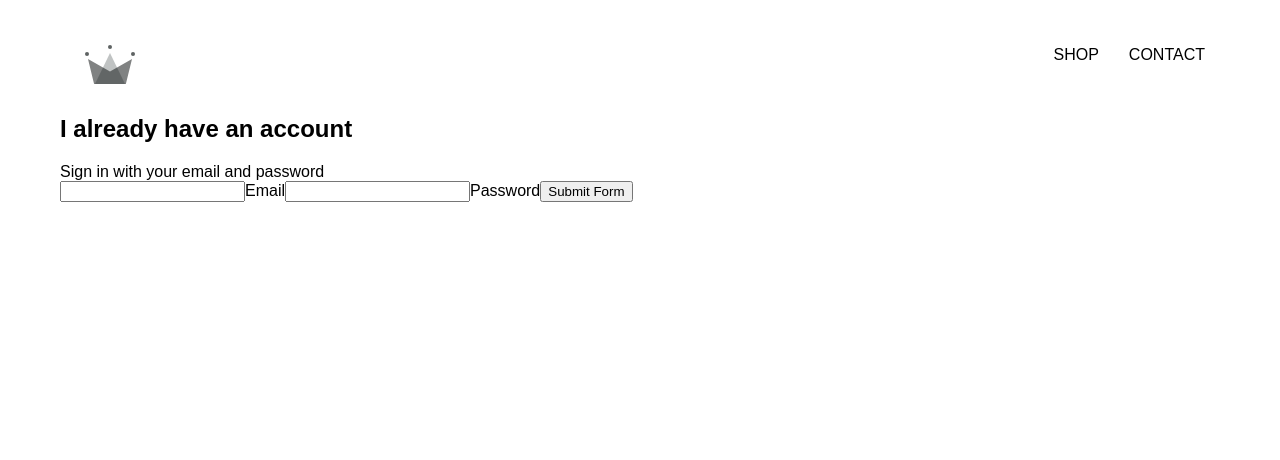
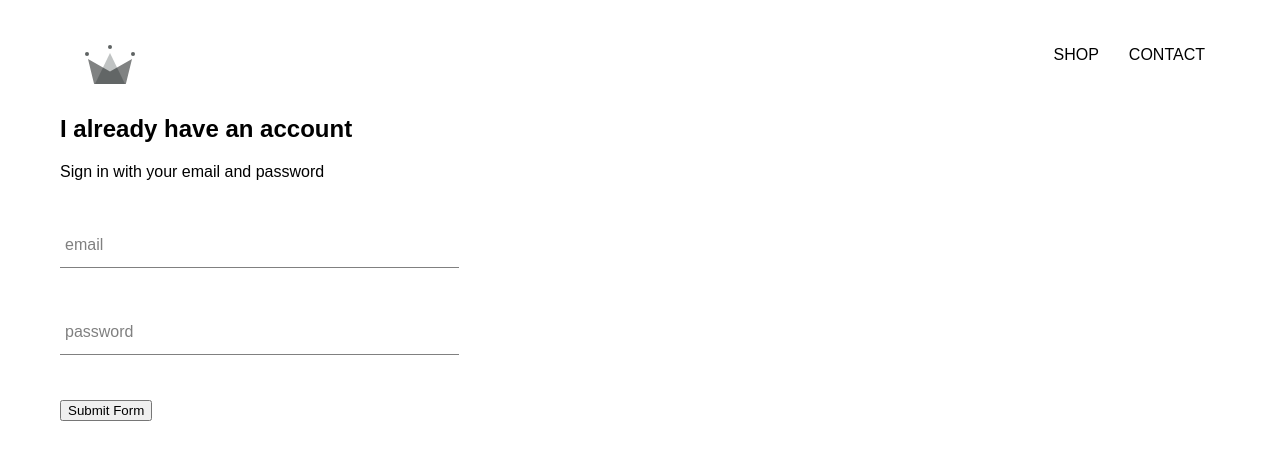
Before and after one commit to AndrewRoy3535/Shop-app, a React (Create React App) app: page /signin in a window 1280 px wide. Shown: the top 460 px of the page. Built offline with nearby package versions, Linux system fonts and the light colour scheme; a web font is replaced by a local one.

Commit message:
signin done

```diff
--- /dev/null
+++ b/src/components/formInput/formInput.jsx
@@ -0,0 +1,21 @@
+import React from "react";
+
+import "./formInput.scss";
+
+function formInput({ handleChange, label, ...otherPorps }) {
+  return (
+    <div className='group'>
+      <input className='form-input' onChange={handleChange} {...otherPorps} />
+      {label ? (
+        <label
+          className={`${
+            otherPorps.value.length ? "shrink" : " "
+          } form-input-label`}>
+          {label}
+        </label>
+      ) : null}
+    </div>
+  );
+}
+
+export default formInput;
--- /dev/null
+++ b/src/components/formInput/formInput.scss
@@ -0,0 +1,54 @@
+$sub-color: grey;
+$main-color: black;
+
+@mixin shrinkLabel {
+  top: -14px;
+  font-size: 12px;
+  color: $main-color;
+}
+
+.group {
+  position: relative;
+  margin: 45px 0;
+
+  .form-input {
+    background: none;
+    background-color: white;
+    color: $sub-color;
+    font-size: 18px;
+    padding: 10px 10px 10px 5px;
+    display: block;
+    width: 100%;
+    border: none;
+    border-radius: 0;
+    border-bottom: 1px solid $sub-color;
+    margin: 25px 0;
+
+    &:focus {
+      outline: none;
+    }
+
+    &:focus ~ .form-input-label {
+      @include shrinkLabel();
+    }
+  }
+
+  input[type="password"] {
+    letter-spacing: 0.3em;
+  }
+
+  .form-input-label {
+    color: $sub-color;
+    font-size: 16px;
+    font-weight: normal;
+    position: absolute;
+    pointer-events: none;
+    left: 5px;
+    top: 10px;
+    transition: 300ms ease all;
+
+    &.shrink {
+      @include shrinkLabel();
+    }
+  }
+}
--- a/src/components/signIn/signIn.jsx
+++ b/src/components/signIn/signIn.jsx
@@ -1,4 +1,7 @@
 import React, { Component } from "react";
+import FormInput from "../formInput/formInput";
+
+import "./signIn.scss";
 
 export class signIn extends Component {
   constructor(props) {
@@ -29,23 +32,23 @@
         <span>Sign in with your email and password</span>
 
         <form onSubmit={this.handleSubmit}>
-          <input
+          <FormInput
             type='email'
             name='email'
-            onChange={this.handleChange}
+            handleChange={this.handleChange}
             value={this.state.email}
             required
+            label='email'
           />
-          <label>Email</label>
 
-          <input
+          <FormInput
             type='password'
             name='password'
-            onChange={this.handleChange}
+            handleChange={this.handleChange}
             value={this.state.password}
             required
+            label='password'
           />
-          <label>Password</label>
 
           <input type='submit' value='Submit Form' />
         </form>
--- a/src/components/signIn/signIn.scss
+++ b/src/components/signIn/signIn.scss
@@ -0,0 +1,3 @@
+.sign-in {
+  width: 30vw;
+}
```
Also changed, not shown: 1 other file (tests, documents, lock files or other folders).
